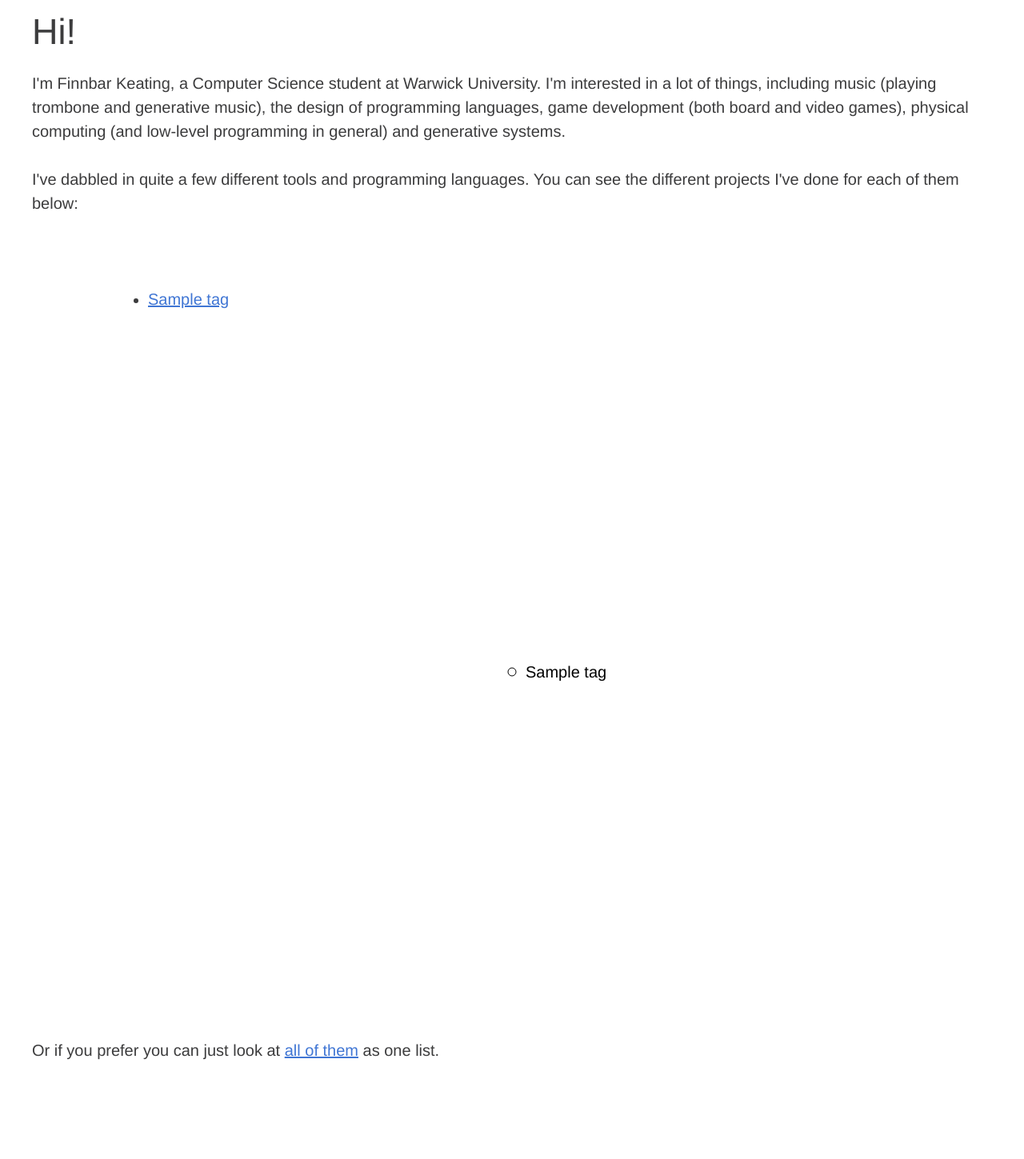
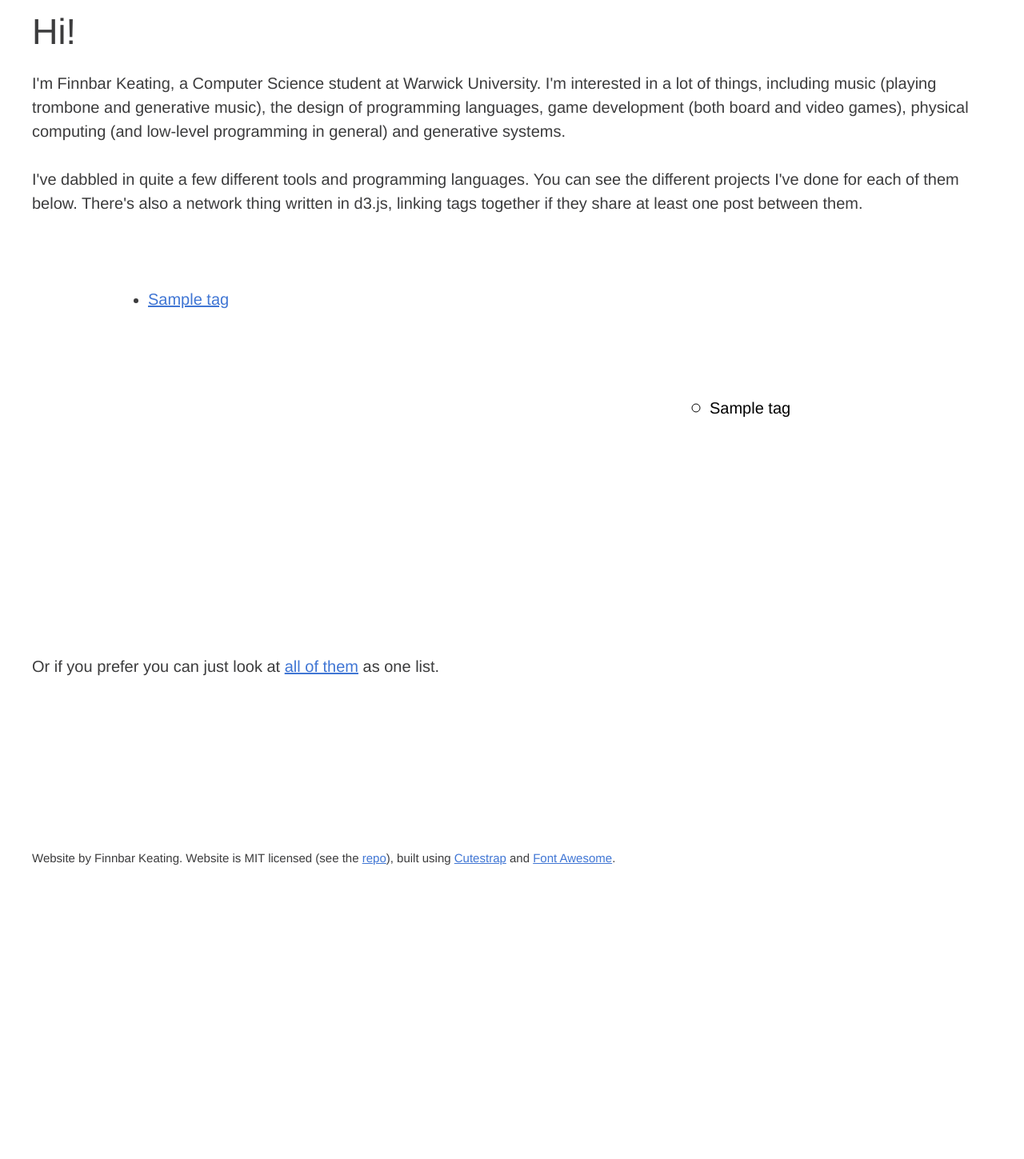
Before and after one commit to finnbar/personal-site, a Flask app: page / in a window 1280 px wide. Shown: the part 30-1479 px from the top of the page at 80% size. After the commit the page ends 1112 px from the top, so only its background shows below. Run offline with Flask 2, Linux system fonts and the light colour scheme; tables that the repository leaves empty hold one stand-in row (values such as "Sample post"); some libraries are stand-ins or nearby versions.

Commit message:
Moved network to side, so tags can still be selected.

```diff
--- a/templates/index.html
+++ b/templates/index.html
@@ -7,18 +7,21 @@
 <section class="wrapper-large title">
     <h1>Hi!</h1>
     <p>I'm Finnbar Keating, a Computer Science student at Warwick University. I'm interested in a lot of things, including music (playing trombone and generative music), the design of programming languages, game development (both board and video games), physical computing (and low-level programming in general) and generative systems.</p>
-    <p>I've dabbled in quite a few different tools and programming languages. You can see the different projects I've done for each of them below:</p>
+    <p>I've dabbled in quite a few different tools and programming languages. You can see the different projects I've done for each of them below. There's also a network thing written in d3.js, linking tags together if they share at least one post between them.</p>
 </section>
 <section class="wrapper">
-    <!-- TODO: Maybe replace with something more exciting. Also fix spacing, it's enormous. -->
+    <section class="grid">
+        <div>
             <ul>
                 {% for tag in tags %}
                 <li><a href="blog/{{tag.name}}">{{tag.name}}</a></li>
                 {% endfor %}
             </ul>
+        </div>
+        <div>
+            <svg width="500" height="300" xmlns="http://www.w3.org/2000/svg" xmlns:xlink="http://www.w3.org/1999/xlink" version="1.1"></svg>
+        </div>
     </section>
-<section class="wrapper">
-    <svg width="960" height="600" xmlns="http://www.w3.org/2000/svg" xmlns:xlink="http://www.w3.org/1999/xlink" version="1.1"></svg>
 </section>
 <section class="wrapper-large">
     <p>Or if you prefer you can just look at <a href="blog">all of them</a> as one list.</p>
@@ -26,6 +29,7 @@
 <script src="https://d3js.org/d3.v4.min.js"></script>
 <script>
 
+window.onload = function() {
     var svg = d3.select("svg");
     var width = +svg.attr("width");
     var height = +svg.attr("height");
@@ -63,7 +67,7 @@ var node = svg.append("g")
                   .attr("xlink:href", function(d) { return "/blog/"+d.name; })
                   .append("circle")
                   .attr("r", function(d) { return 5*d.posts; })
-              .attr("fill", "none")
+                  .attr("fill", "white")
                   .attr("stroke", "black");
 
     var text = svg.append("g")
@@ -84,7 +88,7 @@ var link = svg.append("g")
                   .data(links_data)
                   .enter()
                   .append("line")
-              .attr("style", "stroke:rgb(0,0,0)");
+                  .attr("style", function(d) { return "stroke:black; stroke-width:"+d.value+";"; });
 
     function tickActions() {
         node
@@ -101,6 +105,6 @@ function tickActions() {
     }
 
     simulation.on("tick", tickActions);
-
+}
 </script>
 {% endblock %}
```
Lines whose indentation alone changed are shown as unchanged.
